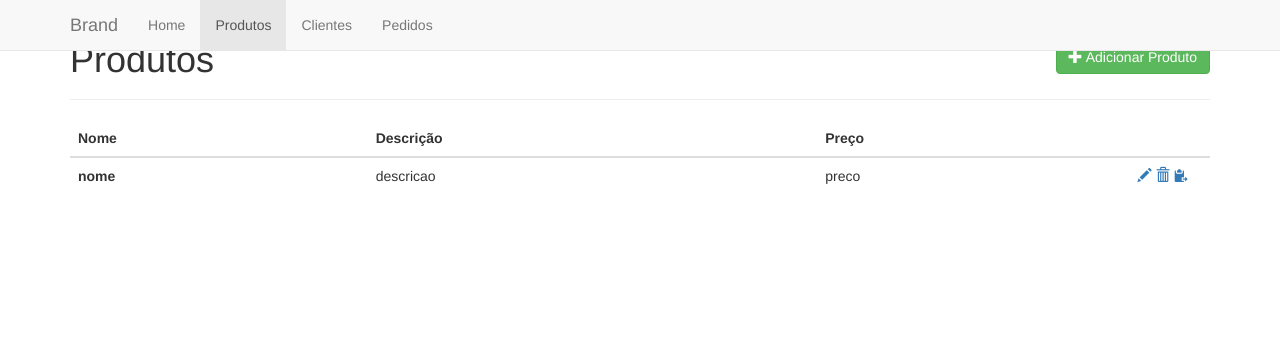
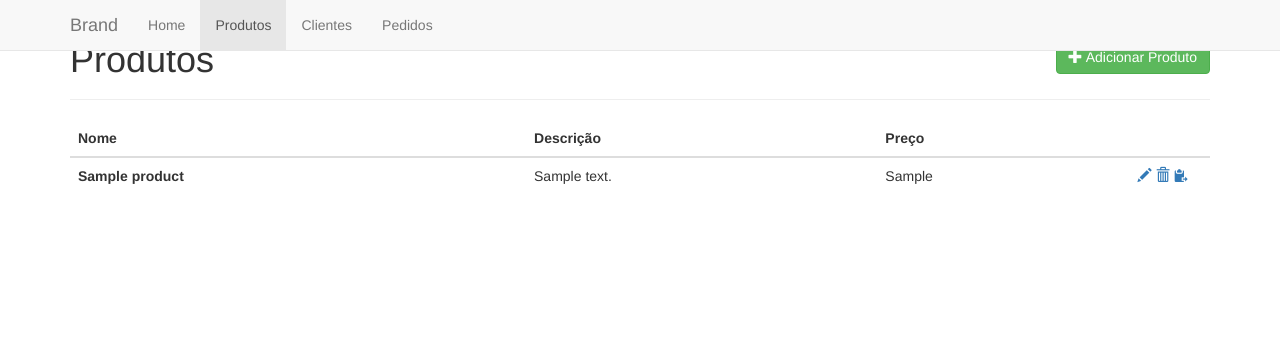
Before and after one commit to LeonardoLpds/stock-control, a PHP site: page /product/list in a window 1280 px wide. Shown: the top 351 px of the page. Run offline with PHP 8.4, Linux system fonts and the light colour scheme; tables that the repository leaves empty or names only in its code hold one stand-in row (values such as "Sample post"); some libraries are stand-ins or nearby versions.

Commit message:
Creating method to list all products

```diff
--- a/app/model/Product.php
+++ b/app/model/Product.php
@@ -9,4 +9,9 @@ class Product
     {
         $this->dataBase = new Database();
     }
+
+    public function listAllProducts()
+    {
+        return $this->dataBase->listAll("product");
+    }
 }
--- a/app/view/product/list.php
+++ b/app/view/product/list.php
@@ -1,6 +1,6 @@
 <div class="page-header">
     <h1>Produtos
-        <a class="btn btn-success pull-right" href="?view=forms/addProduto" role="button">
+        <a class="btn btn-success pull-right" href="/product/create" role="button">
             <span class="glyphicon glyphicon-plus" aria-hidden="true"></span> Adicionar Produto
         </a>
     </h1>
@@ -9,20 +9,22 @@
 <table class="table table-hover">
     <thead>
     <tr><th>Nome</th><th>Descrição</th><th>Preço</th><th></th></tr></thead>
+    <?php foreach ($model->listAllProducts() as $produto):?>
         <tr>
-            <th>nome</th>
-            <td>descricao</td>
-            <td>preco</td>
+            <th><?=$produto["nome"]?></th>
+            <td><?=$produto["descricao"]?></td>
+            <td><?=$produto["preco"]?></td>
             <td class="col-md-1 text-center">
-                <a href="" data-toggle="tooltip" data-placement="top" title="Editar">
+                <a href="#?id=<?=$produto['id']?>" data-toggle="tooltip" data-placement="top" title="Editar">
                     <span class="glyphicon glyphicon-pencil" aria-hidden="true"></span>
                 </a>
-                <a href="" data-toggle="tooltip" data-placement="top" title="Excluir">
+                <a href="#?id=<?=$produto['id']?>" data-toggle="tooltip" data-placement="top" title="Excluir">
                     <span class="glyphicon glyphicon-trash" aria-hidden="true"></span>
                 </a>
-                <a href="" data-toggle="tooltip" data-placement="top" title="Fazer Pedido">
+                <a href="#?id=<?=$produto['id']?>" data-toggle="tooltip" data-placement="top" title="Fazer Pedido">
                     <span class="glyphicon glyphicon-paste" aria-hidden="true"></span>
                 </a>
             </td>
         </tr>
+    <?php endforeach;?>
 </table>
```
